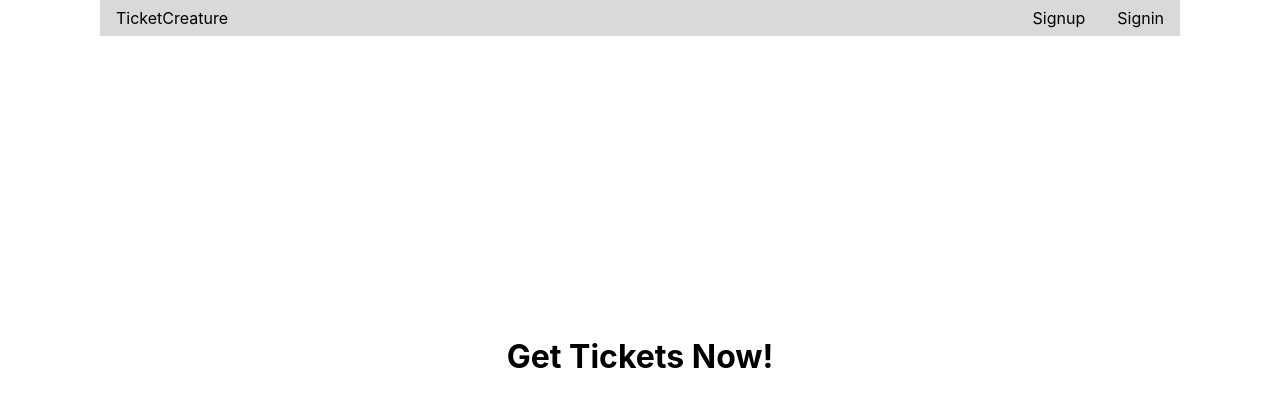
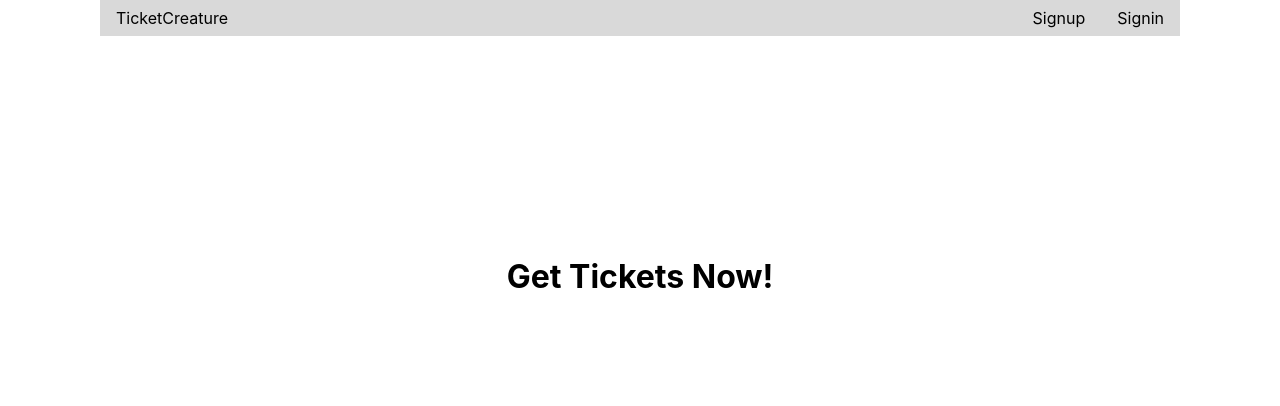
Before and after one commit to z3zzz/ticketing, a Next.js app in the folder web/: page / in a window 1280 px wide. Shown: the top 406 px of the page. Built offline with nearby package versions, Linux system fonts and the light colour scheme; no server answers.

Commit message:
modify css file name: home -> common

```diff
--- a/web/components/center-text.module.scss
+++ b/web/components/center-text.module.scss
@@ -7,6 +7,5 @@
 
   .text {
     display: block;
-    padding-bottom: 10rem;
   }
 }
--- a/web/pages/index.tsx
+++ b/web/pages/index.tsx
@@ -1,6 +1,6 @@
 import CenterText from '../components/center-text';
 import Head from '../components/head';
-import styles from '../styles/home.module.scss';
+import styles from '../styles/common.module.scss';
 
 const Home: React.FC = () => {
   return (
--- a/web/styles/home.module.scss
+++ b/web/styles/common.module.scss
@@ -2,7 +2,7 @@ $maxWidth: 1080px;
 
 .container {
   max-width: $maxWidth;
-  min-height: 100vh;
+  min-height: 60vh;
   margin: 0 auto;
   display: flex;
 }
--- a/web/styles/globals.css
+++ b/web/styles/globals.css
@@ -13,6 +13,8 @@ a {
 
 * {
   box-sizing: border-box;
+  padding: 0;
+  margin: 0;
 }
 
 @media (prefers-color-scheme: dark) {
```
Also changed, not shown: web/pages/example.tsx (+4 -4 lines).
